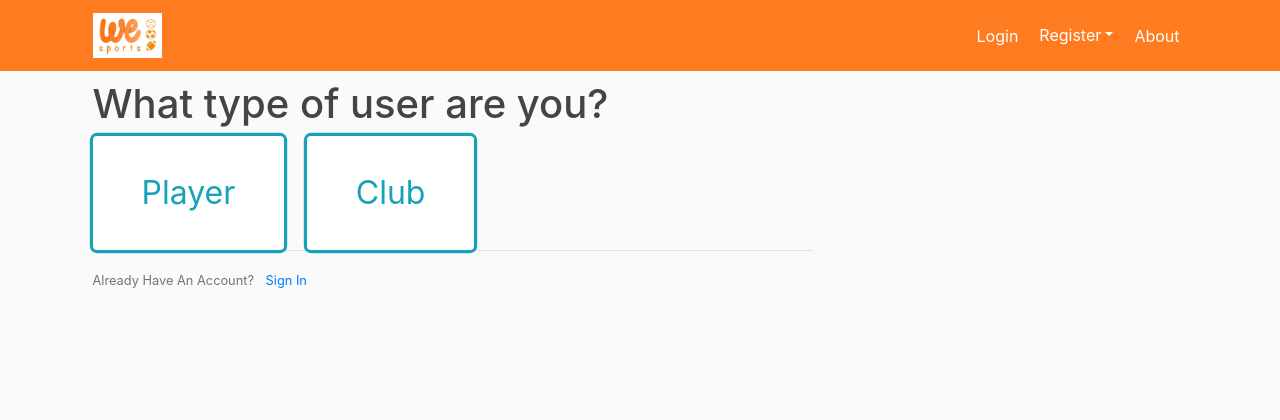
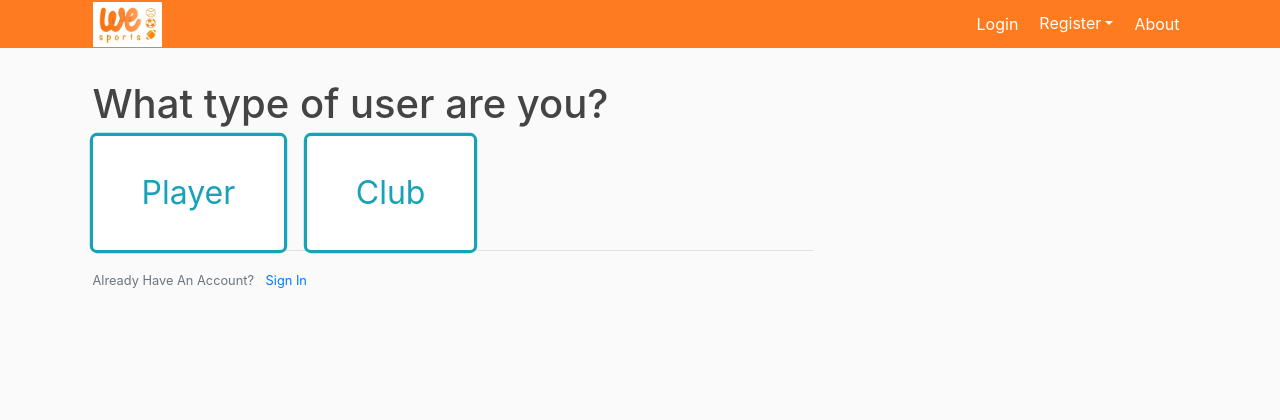
Before and after one commit to ddverce/weSport, a Flask app: page /register in a window 1280 px wide. Shown: the top 420 px of the page. Run offline with Flask 2, Linux system fonts and the light colour scheme; some libraries are stand-ins or nearby versions.

Commit message:
Footer and header bar adjusted Layout About adjusted (same for logged in or not) Page "About" started chat and participants formatted (scroll) Bar adjusted
To be fixed:
- right bar (keep only in the user page, fix layout)
- Font
- Text not going out of space
- Fix right sidebar in user page (not symmetrical)
- Margin between body and header
- image too big

```diff
--- a/wesport/static/main.css
+++ b/wesport/static/main.css
@@ -24,6 +24,9 @@ h1, h2, h3, h4, h5, h6 {
   font-weight: 500;
 }
 
+.navbar{
+    height:6vh;
+}
 
 .content-section {
   background: #ffffff;
@@ -34,7 +37,6 @@ h1, h2, h3, h4, h5, h6 {
   max-width: 400px;
   text-overflow: ellipsis;
   position: relative;
-
 }
 
 .article-title {
```
